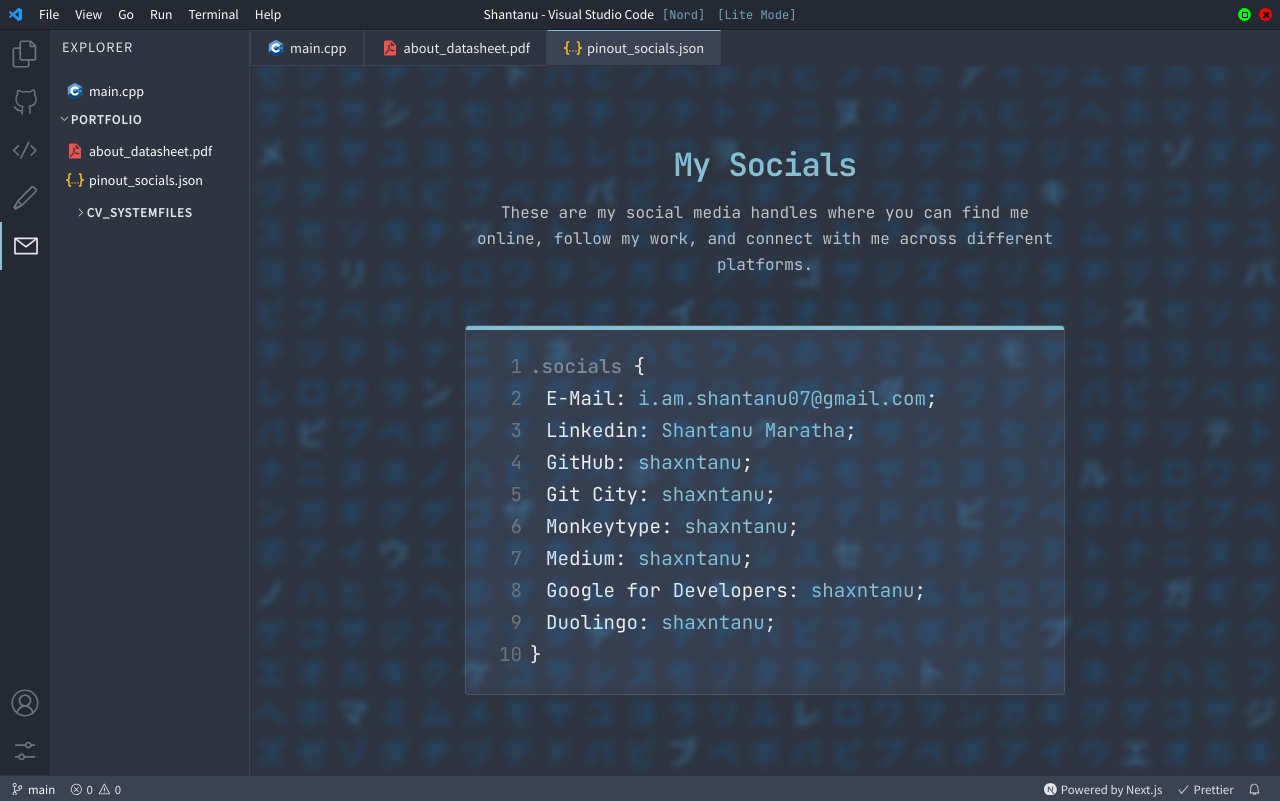
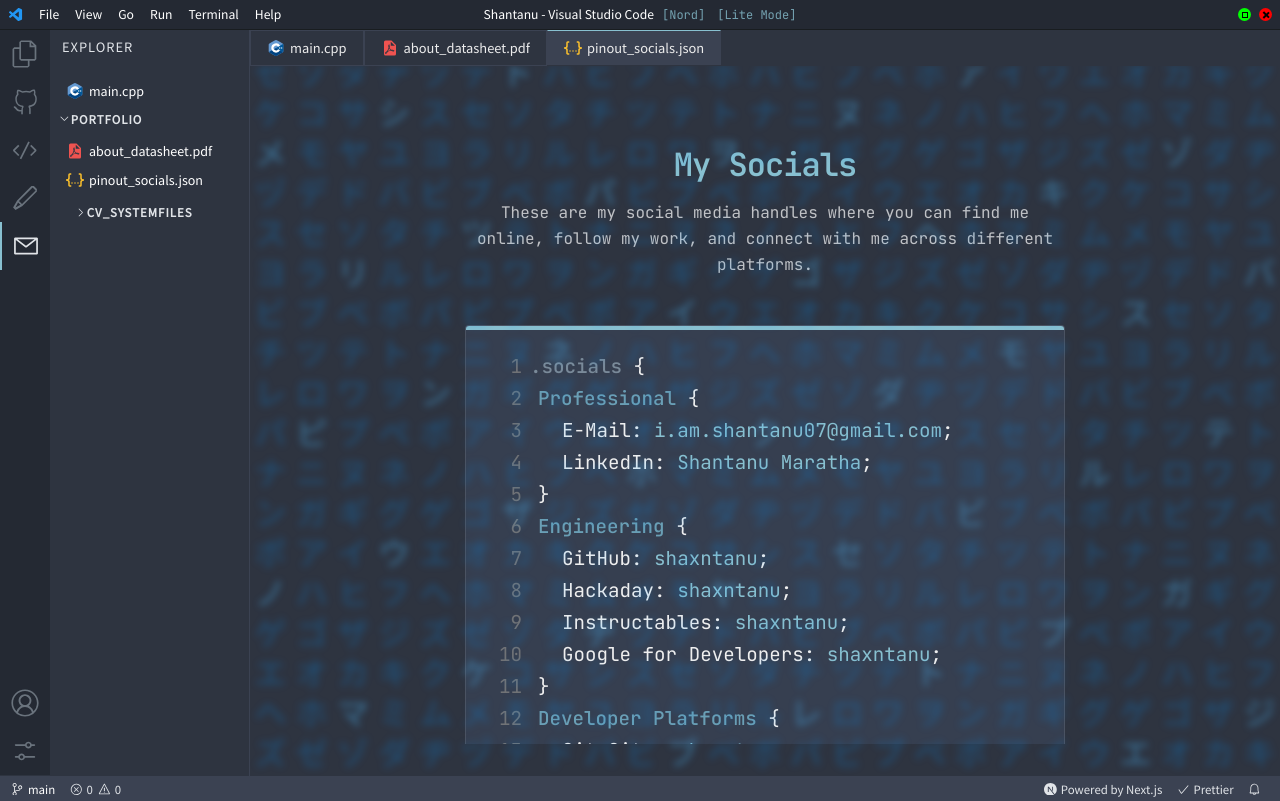
Before and after one commit to shaxntanu/VSCode-Portfolio, a Next.js app: page /contact in a window 1280 px wide. Built offline with nearby package versions, Linux system fonts and the light colour scheme.

Commit message:
Restructure socials with categories and add Hackaday and Instructables

```diff
--- a/components/ContactCode.tsx
+++ b/components/ContactCode.tsx
@@ -1,45 +1,75 @@
 import styles from '@/styles/ContactCode.module.css';
 
-const contactItems = [
+const contactCategories = [
+  {
+    category: 'Professional',
+    items: [
       {
         social: 'E-Mail',
         link: 'i.am.shantanu07@gmail.com',
         href: 'mailto:i.am.shantanu07@gmail.com',
       },
       {
-    social: 'Linkedin',
+        social: 'LinkedIn',
         link: 'Shantanu Maratha',
         href: 'https://www.linkedin.com/in/shantanu-maratha28',
       },
+    ],
+  },
+  {
+    category: 'Engineering',
+    items: [
       {
         social: 'GitHub',
         link: 'shaxntanu',
         href: 'https://github.com/shaxntanu',
       },
       {
+        social: 'Hackaday',
+        link: 'shaxntanu',
+        href: 'https://hackaday.io/shaxntanu',
+      },
+      {
+        social: 'Instructables',
+        link: 'shaxntanu',
+        href: 'https://www.instructables.com/member/shaxntanu',
+      },
+      {
+        social: 'Google for Developers',
+        link: 'shaxntanu',
+        href: 'https://g.dev/shaxntanu',
+      },
+    ],
+  },
+  {
+    category: 'Developer Platforms',
+    items: [
+      {
         social: 'Git City',
         link: 'shaxntanu',
         href: 'https://www.thegitcity.com/dev/shaxntanu',
       },
+      {
+        social: 'Medium',
+        link: 'shaxntanu',
+        href: 'https://shaxntanu.medium.com',
+      },
+    ],
+  },
+  {
+    category: 'Personal',
+    items: [
       {
         social: 'Monkeytype',
         link: 'shaxntanu',
         href: 'https://monkeytype.com/profile/shaxntanu',
       },
       {
-    social: 'Medium',
-    link: 'shaxntanu',
-    href: 'https://shaxntanu.medium.com',
-  },
-  {
-    social: 'Google for Developers',
-    link: 'shaxntanu',
-    href: 'https://g.dev/shaxntanu',
-  },
-  {
         social: 'Duolingo',
         link: 'shaxntanu',
         href: 'https://www.duolingo.com/profile/shaxntanu',
+      },
+    ],
   },
 ];
 
@@ -49,8 +79,13 @@ const ContactCode = () => {
       <p className={styles.line}>
         <span className={styles.className}>.socials</span> &#123;
       </p>
-      {contactItems.map((item, index) => (
-        <p className={`${styles.line} ${styles.property}`} key={index}>
+      {contactCategories.map((category, catIndex) => (
+        <div key={catIndex}>
+          <p className={`${styles.line} ${styles.category}`}>
+            <span className={styles.categoryName}>{category.category}</span> &#123;
+          </p>
+          {category.items.map((item, itemIndex) => (
+            <p className={`${styles.line} ${styles.property}`} key={itemIndex}>
               <span className={styles.indent}>{item.social}:</span>{' '}
               <a href={item.href} target="_blank" rel="noopener">
                 {item.link}
@@ -58,6 +93,9 @@ const ContactCode = () => {
               ;
             </p>
           ))}
+          <p className={`${styles.line} ${styles.category}`}>&#125;</p>
+        </div>
+      ))}
       <p className={styles.line}>&#125;</p>
     </div>
   );
--- a/styles/ContactCode.module.css
+++ b/styles/ContactCode.module.css
@@ -62,8 +62,17 @@
     font-weight: 500;
 }
 
+.category {
+    padding-left: 3rem;
+}
+
+.categoryName {
+    color: #6a9fb5;
+    font-weight: 500;
+}
+
 .property {
-    padding-left: 3.5rem;
+    padding-left: 4.5rem;
 }
 
 .indent {
@@ -89,6 +98,10 @@
     }
 
     .property {
-        padding-left: 3rem;
+        padding-left: 3.5rem;
+    }
+
+    .category {
+        padding-left: 2.5rem;
     }
 }
```
Lines whose indentation alone changed are shown as unchanged.
